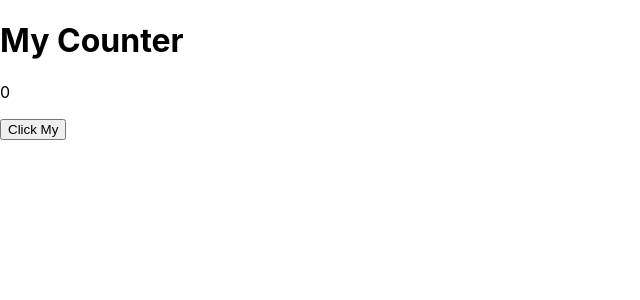
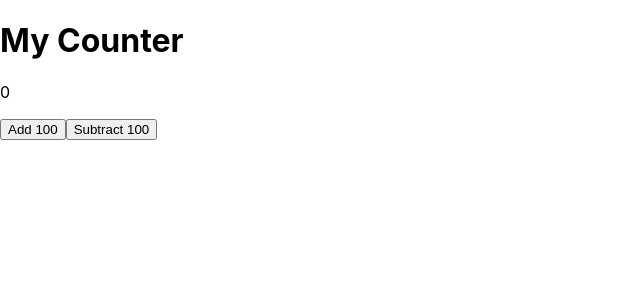
Before and after one commit to 3strategy/tar1guy, a React (Create React App) app: page / in a window 1280 px wide. Shown: the top 300 px of the page, without its empty margins (0-640 px from the left). Built offline with nearby package versions, Linux system fonts and the light colour scheme.

Commit message:
completed ph2 - adds 100 and removes 100

```diff
--- a/src/components/Counter.js
+++ b/src/components/Counter.js
@@ -5,13 +5,18 @@ function Counter() {
     const [counter, setCounter] = useState(0);
 
     function inc() {
-    setCounter(counter + 1);
+        setCounter(counter + 100);
+    }
+
+    function dec() {
+        setCounter(counter - 100);
     }
     return (
         <div>
             <h1>My Counter</h1>
             <p>{counter}</p>
-      <button onClick={inc}>Click My</button>
+            <button onClick={inc}>Add 100</button>
+            <button onClick={dec}>Subtract 100</button>
         </div>
     )
 }
```
Lines whose indentation alone changed are shown as unchanged.
